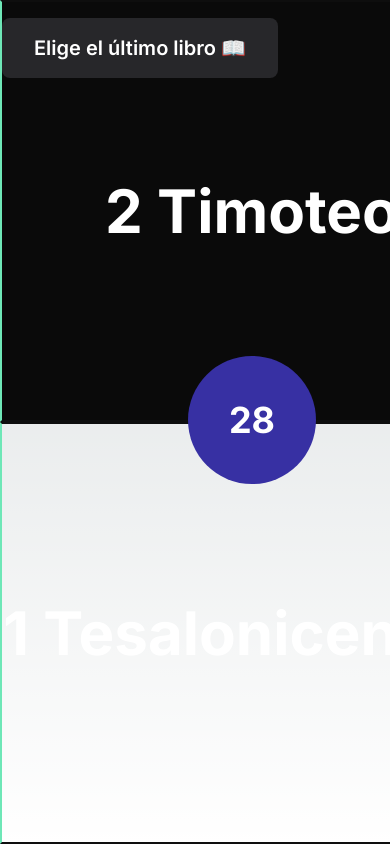
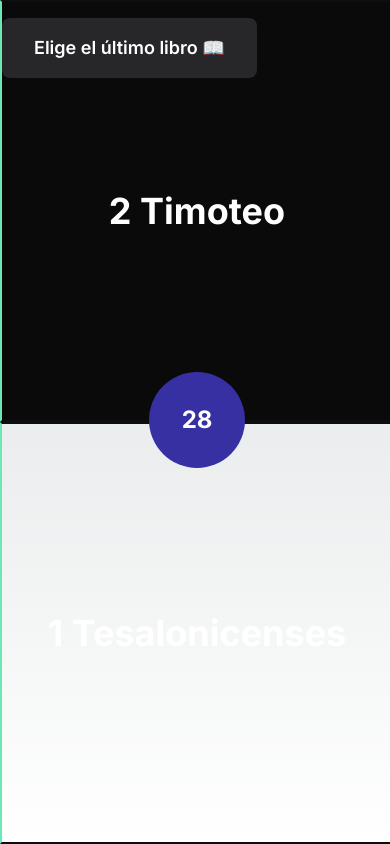
Before and after one commit to DannyCarvajal/the-last-book, a Next.js app: page / in a window 390 px wide. Both pictures are taken after a click on the button "Empezar". Built offline with nearby package versions, Linux system fonts and the light colour scheme.

Commit message:
chore: responsiveness

```diff
--- a/src/app/page.tsx
+++ b/src/app/page.tsx
@@ -1,10 +1,16 @@
 "use client";
 import { useEffect, useRef, useState } from "react";
-import { use30SecondsCounter } from "@/hooks/use30SecondsCounter";
-import { BookTuple, getBookPairs } from "@/logic/getBiblePairs";
-import { getFinalMessage } from "@/utils/finalMessage";
+
 import { ResetedView } from "@/components/ResetedView";
 import { PointsLayout } from "@/components/PointsLayout";
+import { CurrentBook } from "@/components/ui/currentBook";
+import { SecondsBubble } from "@/components/ui/secondsBubble";
+
+import { use30SecondsCounter } from "@/hooks/use30SecondsCounter";
+
+import { BookTuple, getBookPairs } from "@/logic/getBiblePairs";
+
+import { getFinalMessage } from "@/utils/finalMessage";
 
 export default function Home() {
   const { isReseted, secondsLeft, startTimer } = use30SecondsCounter();
@@ -64,7 +70,7 @@ export default function Home() {
 
   if (showTimeUp) {
     return (
-      <div className="fixed top-0 left-0 w-full h-full bg-yellow-400 flex items-center justify-center text-white text-6xl font-bold">
+      <div className="fixed top-0 left-0 w-full h-full bg-yellow-400 flex items-center justify-center text-white text-4xl lg:text-6xl font-bold">
         {getFinalMessage(points.current)}
       </div>
     );
@@ -75,7 +81,7 @@ export default function Home() {
   if (!start) {
     return (
       <main className="flex min-h-screen flex-col items-center justify-center p-24">
-        <h1 className="text-4xl font-bold mb-8">El último Libro 📖</h1>
+        <h1 className="text-2xl lg:text-4xl font-bold mb-8">El último Libro 📖</h1>
         <button
           onClick={handleStartGame}
           className="bg-emerald-300 rounded-sm text-neutral-700 p-4 w-32 font-semibold text-xl"
@@ -96,29 +102,20 @@ export default function Home() {
           onClick={() => checkAnswer(book.firstBook.book)}
         >
           {/* Legend choose the last book */}
-          <div className="absolute top-4 text-xl lg:-right-28 flex justify-center items-center bg-zinc-800 px-8 py-4 font-semibold rounded-lg text-white">
+          <div className="absolute top-4 text-lg lg:text-xl lg:-right-28 flex justify-center items-center bg-zinc-800 px-8 py-4 font-semibold rounded-lg text-white">
             Elige el último libro 📖
           </div>
-
-          <div className="flex flex-col items-center justify-center h-full min-w-[500px]">
-            <h2 className="text-6xl font-bold text-white">{book.firstBook.book}</h2>
-          </div>
+          <CurrentBook book={book.firstBook.book} />
 
           {/* Time left */}
-          <div className="rounded-full bg-indigo-800 absolute lg:-right-16 lg:bottom-10 lg:left-auto left-1/2 lg:translate-x-0  -translate-x-1/2 -translate-y-1/2">
-            <div className="flex items-center justify-center h-32 w-32">
-              <h2 className="text-4xl font-bold text-white">{secondsLeft}</h2>
-            </div>
-          </div>
+          <SecondsBubble secondsLeft={secondsLeft} />
         </div>
 
         <div
           className="cursor-pointer flex-1 hover:bg-neutral-950 duration-500 border-2 border-x-emerald-300"
           onClick={() => checkAnswer(book.secondBook.book)}
         >
-          <div className="flex flex-col items-center justify-center h-full min-w-[500px]">
-            <h2 className="text-6xl font-bold text-white">{book.secondBook.book}</h2>
-          </div>
+          <CurrentBook book={book.secondBook.book} />
         </div>
       </main>
     );
--- a/src/components/ResetedView.tsx
+++ b/src/components/ResetedView.tsx
@@ -10,13 +10,13 @@ export const ResetedView = ({ points, handleStartGame }: Props) => {
     <main className="relative flex min-h-screen flex-col items-center justify-center p-24">
       {/* Points accumulated really BIG */}
       <div className="">
-        <h2 className="text-6xl font-bold text-white font-mono">
+        <h2 className="text-4xl lg:text-6xl font-bold text-white font-mono">
           PUNTOS: {points} {getEmojiFromPoints(points)}
         </h2>
       </div>
       <button
         onClick={handleStartGame}
-        className="bg-emerald-300 rounded-sm text-neutral-700 p-4 w-32 font-semibold absolute right-12 bottom-12 text-xl"
+        className="bg-emerald-300 rounded-sm text-neutral-700 p-4 w-32 font-semibold absolute right-12 bottom-12 text-lg lg:text-xl"
       >
         Empezar de nuevo
       </button>
--- /dev/null
+++ b/src/components/ui/currentBook.tsx
@@ -0,0 +1,11 @@
+type Props = {
+  book: string;
+};
+
+export const CurrentBook = ({ book }: Props) => {
+  return (
+    <div className="flex flex-col items-center justify-center h-full w-screen lg:min-w-[500px] max-w-[100vw]">
+      <h2 className=" text-4xl md:text-6xl font-bold text-white">{book}</h2>
+    </div>
+  );
+};
--- /dev/null
+++ b/src/components/ui/secondsBubble.tsx
@@ -0,0 +1,12 @@
+type Props = {
+  secondsLeft: number;
+};
+export const SecondsBubble = ({ secondsLeft }: Props) => {
+  return (
+    <div className="rounded-full bg-indigo-800 absolute lg:-right-16 lg:bottom-10 lg:left-auto left-1/2 lg:translate-x-0  -translate-x-1/2 -translate-y-1/2">
+      <div className="flex items-center justify-center h-24 w-24 lg:h-32 lg:w-32">
+        <h2 className="text-2xl lg:text-4xl font-bold text-white">{secondsLeft}</h2>
+      </div>
+    </div>
+  );
+};
```
